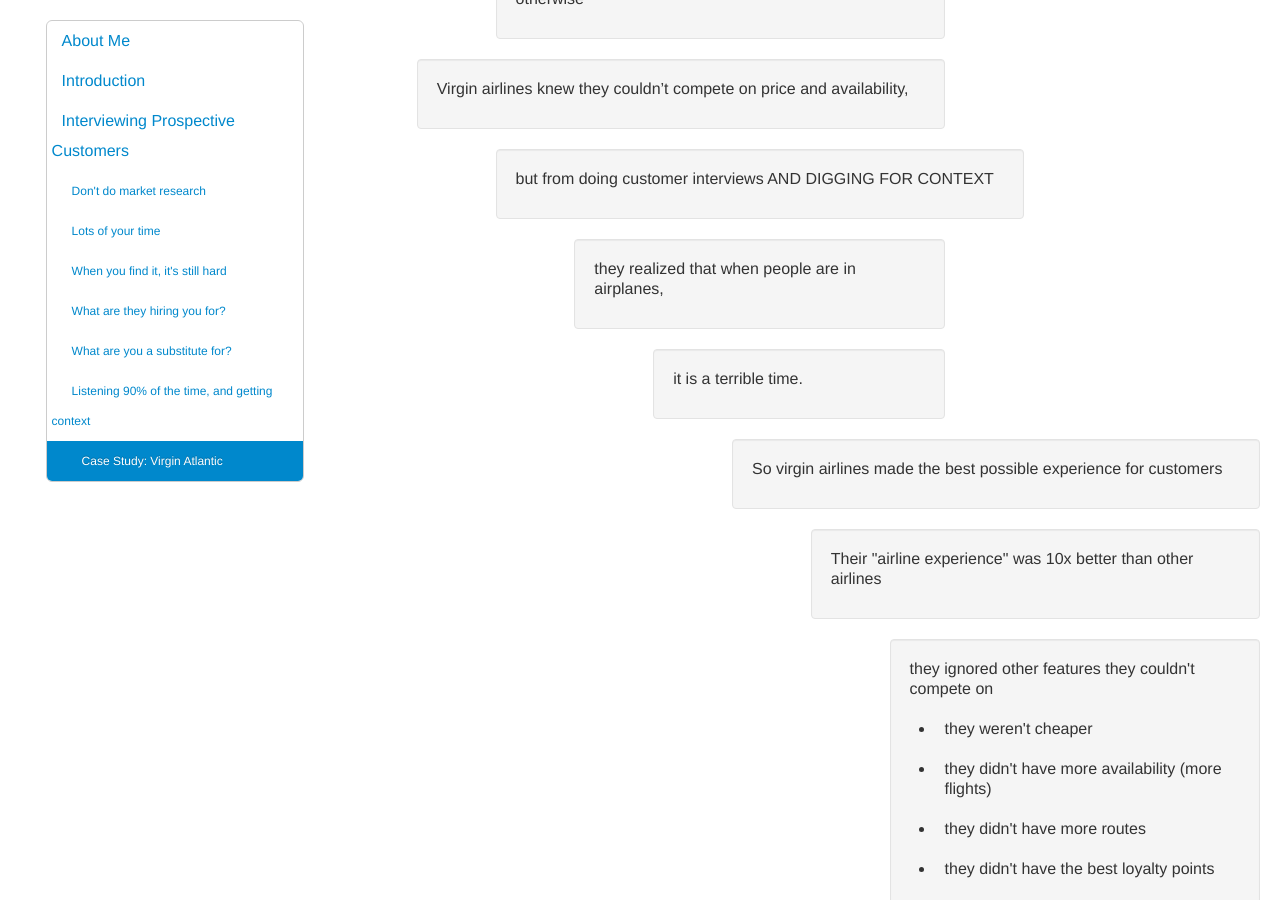
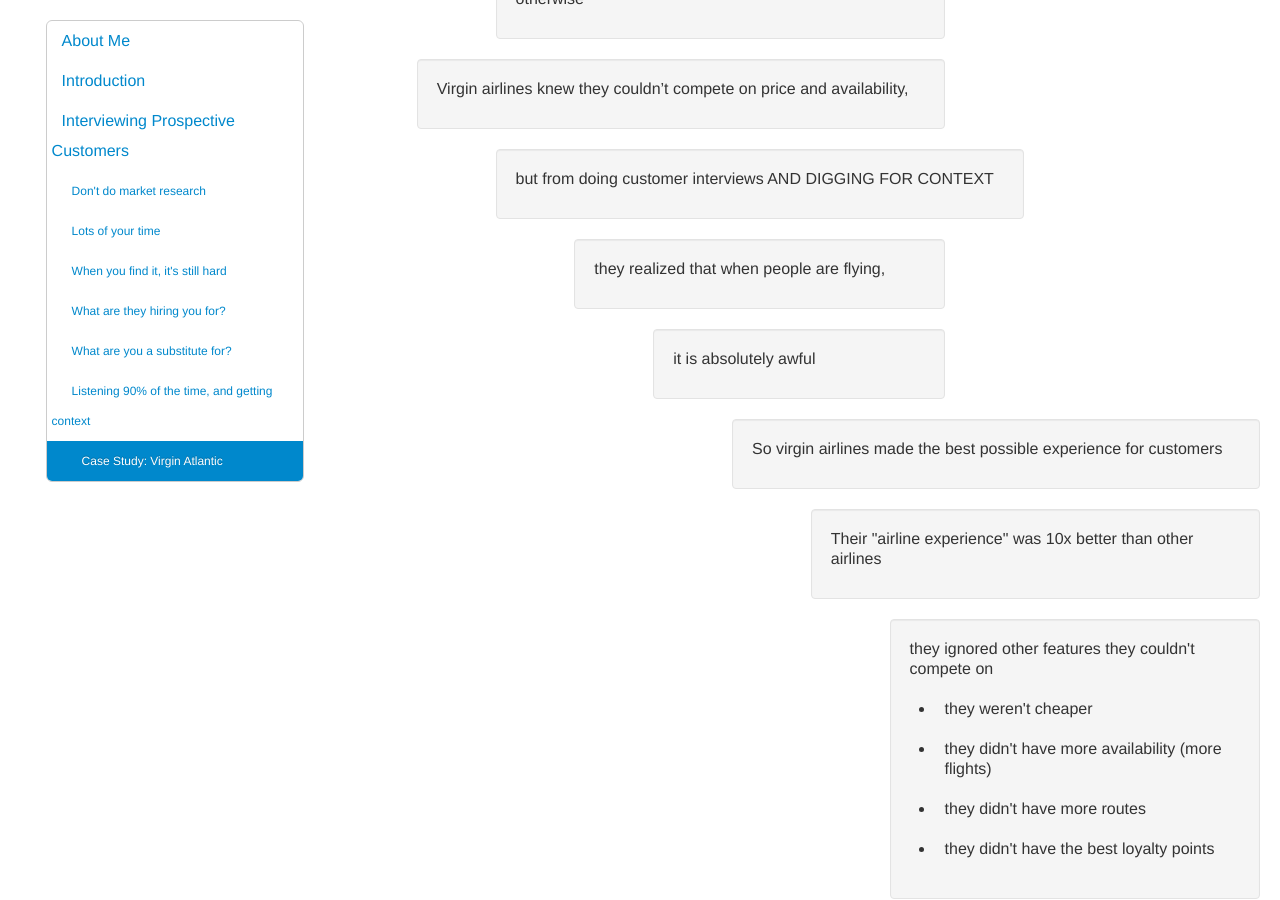
Before and after one commit to katpavan/katpavan.github.io, a Jekyll site: the page test.html, which Jekyll copies as it is, in a window 1280 px wide and 900 px high, scrolled down 20741 px. Built offline with Jekyll 4.4.1, drawn with Linux system fonts in a browser that asks for light colours.

Commit message:
update language

```diff
--- a/test.html
+++ b/test.html
@@ -1637,7 +1637,7 @@
                             <div class="row-fluid">
                                 <div class="span5 offset3 well">
                                     <p>
-                                        they realized that when people are in airplanes,
+                                        they realized that when people are flying,
                                     </p>
                                 </div>
                             </div>
@@ -1646,7 +1646,7 @@
                             <div class="row-fluid">
                                 <div class="span4 offset4 well">
                                     <p>
-                                        it is a terrible time.
+                                        it is absolutely awful
                                     </p>
                                 </div>
                             </div>
```
